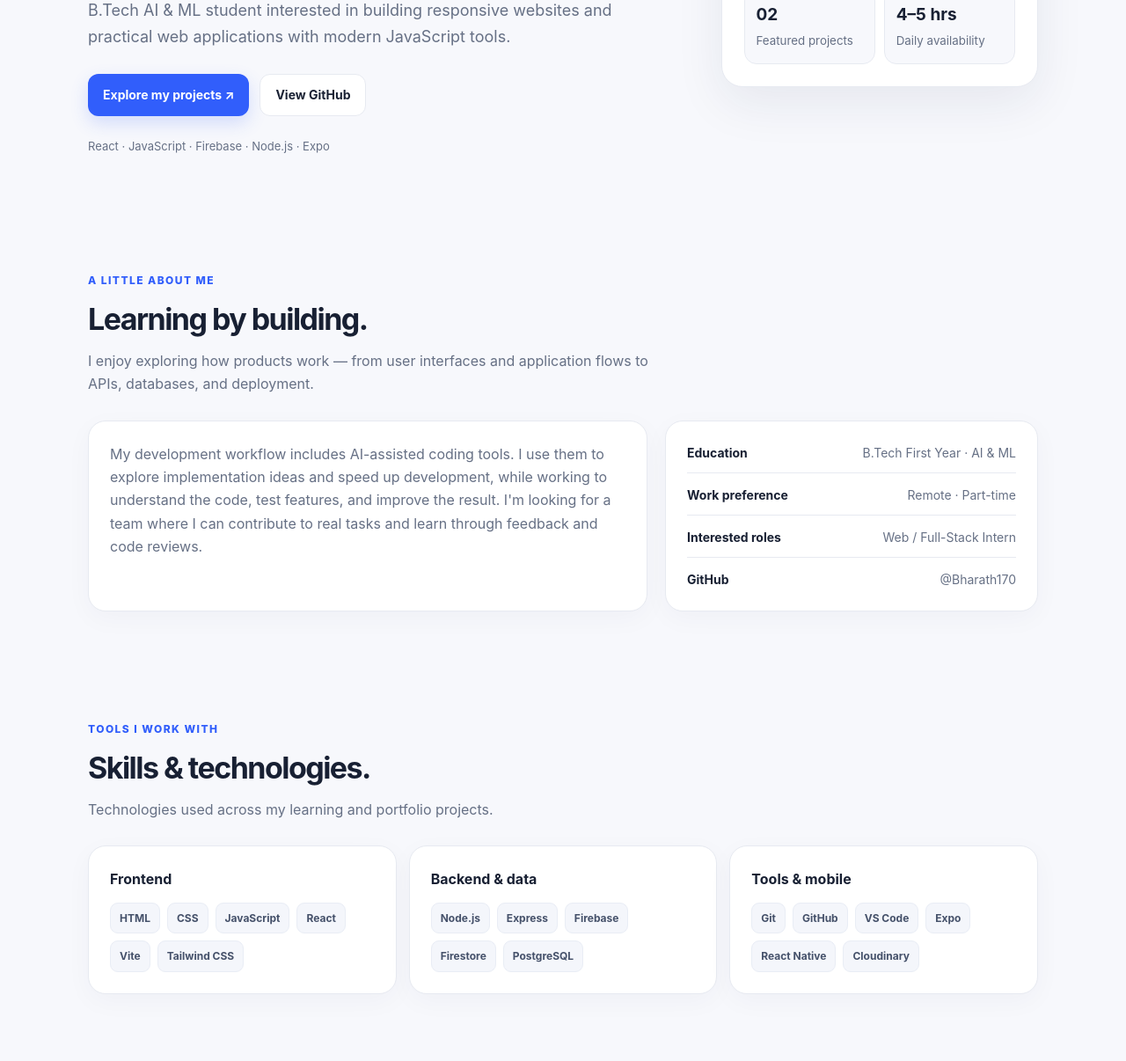
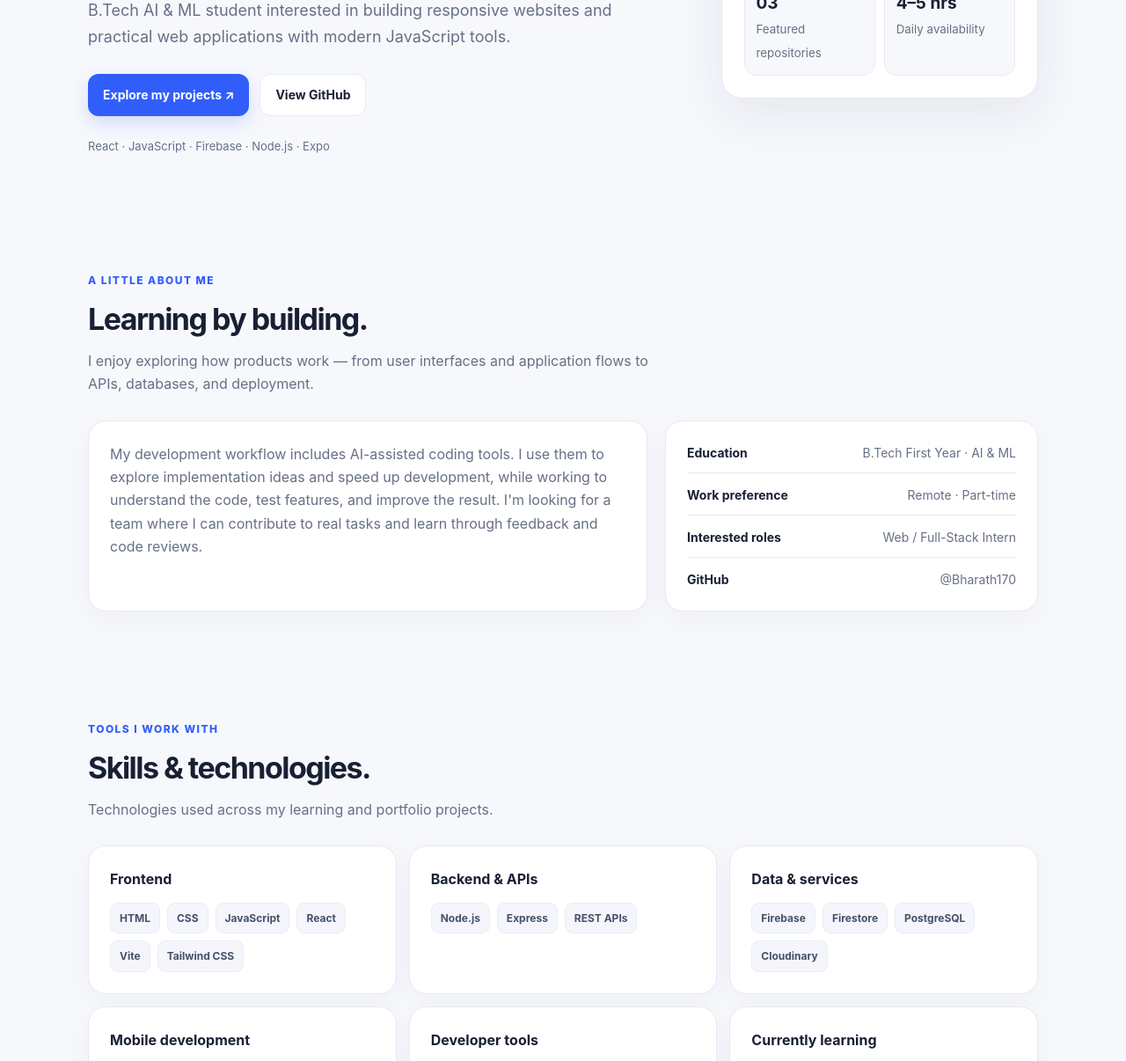
Before and after one commit to Bharath170/Bharath170, a plain HTML site: page index.html in a window 1280 px wide. Shown: the part 449-1655 px from the top of the page at 88% size. Drawn offline with Linux system fonts and the light colour scheme.

Commit message:
Update portfolio skills and featured learning repository

```diff
--- a/index.html
+++ b/index.html
@@ -37,7 +37,7 @@
         <div class="avatar">B.</div>
         <h3>Bharath Simha Reddy</h3>
         <p>Student Developer · India</p>
-        <div class="statrow"><div class="stat"><b>02</b><small>Featured projects</small></div><div class="stat"><b>4–5 hrs</b><small>Daily availability</small></div></div>
+        <div class="statrow"><div class="stat"><b>03</b><small>Featured repositories</small></div><div class="stat"><b>4–5 hrs</b><small>Daily availability</small></div></div>
       </aside>
     </div>
     <section id="about"><div class="wrap">
@@ -51,8 +51,11 @@
       <div class="section-head"><div class="kicker">Tools I work with</div><h2>Skills &amp; technologies.</h2><p>Technologies used across my learning and portfolio projects.</p></div>
       <div class="skills">
         <div class="skillbox"><h3>Frontend</h3><div class="chips"><span class="chip">HTML</span><span class="chip">CSS</span><span class="chip">JavaScript</span><span class="chip">React</span><span class="chip">Vite</span><span class="chip">Tailwind CSS</span></div></div>
-        <div class="skillbox"><h3>Backend &amp; data</h3><div class="chips"><span class="chip">Node.js</span><span class="chip">Express</span><span class="chip">Firebase</span><span class="chip">Firestore</span><span class="chip">PostgreSQL</span></div></div>
-        <div class="skillbox"><h3>Tools &amp; mobile</h3><div class="chips"><span class="chip">Git</span><span class="chip">GitHub</span><span class="chip">VS Code</span><span class="chip">Expo</span><span class="chip">React Native</span><span class="chip">Cloudinary</span></div></div>
+        <div class="skillbox"><h3>Backend &amp; APIs</h3><div class="chips"><span class="chip">Node.js</span><span class="chip">Express</span><span class="chip">REST APIs</span></div></div>
+        <div class="skillbox"><h3>Data &amp; services</h3><div class="chips"><span class="chip">Firebase</span><span class="chip">Firestore</span><span class="chip">PostgreSQL</span><span class="chip">Cloudinary</span></div></div>
+        <div class="skillbox"><h3>Mobile development</h3><div class="chips"><span class="chip">React Native</span><span class="chip">Expo</span></div></div>
+        <div class="skillbox"><h3>Developer tools</h3><div class="chips"><span class="chip">Git</span><span class="chip">GitHub</span><span class="chip">VS Code</span></div></div>
+        <div class="skillbox"><h3>Currently learning</h3><div class="chips"><span class="chip">Python basics</span><span class="chip">C programming</span><span class="chip">AI &amp; ML foundations</span></div></div>
       </div>
     </div></section>
     <section id="projects"><div class="wrap">
@@ -60,6 +63,7 @@
       <div class="projects">
         <article class="project"><div class="project-top"><div class="project-icon">N</div><span class="project-type">E-commerce · Web app</span></div><h3>NextMart</h3><p>A React e-commerce project with product browsing, cart and checkout flows, authentication, order history, and an admin area for product and order management.</p><div class="chips"><span class="chip">React</span><span class="chip">Vite</span><span class="chip">Firebase</span><span class="chip">Cloudinary</span></div><div class="project-links"><a href="https://github.com/Bharath170/nextmart" target="_blank" rel="noreferrer">Source code ↗</a></div></article>
         <article class="project"><div class="project-top"><div class="project-icon">W</div><span class="project-type">Mobile · API</span></div><h3>Expense Tracker</h3><p>A React Native and Expo expense-tracking app with sign-in, income and expense entries, transaction history, and an Express API backed by PostgreSQL.</p><div class="chips"><span class="chip">React Native</span><span class="chip">Expo</span><span class="chip">Express</span><span class="chip">PostgreSQL</span></div><div class="project-links"><a href="https://github.com/Bharath170/wallet-app-expo" target="_blank" rel="noreferrer">Source code ↗</a></div></article>
+        <article class="project"><div class="project-top"><div class="project-icon">A</div><span class="project-type">Learning · AI &amp; ML</span></div><h3>B.Tech AI &amp; ML Learning Hub</h3><p>A structured repository for organizing coursework, coding practice, notes, and milestones throughout the B.Tech learning journey.</p><div class="chips"><span class="chip">AI &amp; ML Foundations</span><span class="chip">Programming Practice</span><span class="chip">GitHub</span></div><div class="project-links"><a href="https://github.com/Bharath170/BTech-AIML-Journey" target="_blank" rel="noreferrer">Source code ↗</a></div></article>
       </div>
       <p class="note">These are learning / portfolio projects. Payment, authentication, and data-security features require further review before production use.</p>
     </div></section>
```
